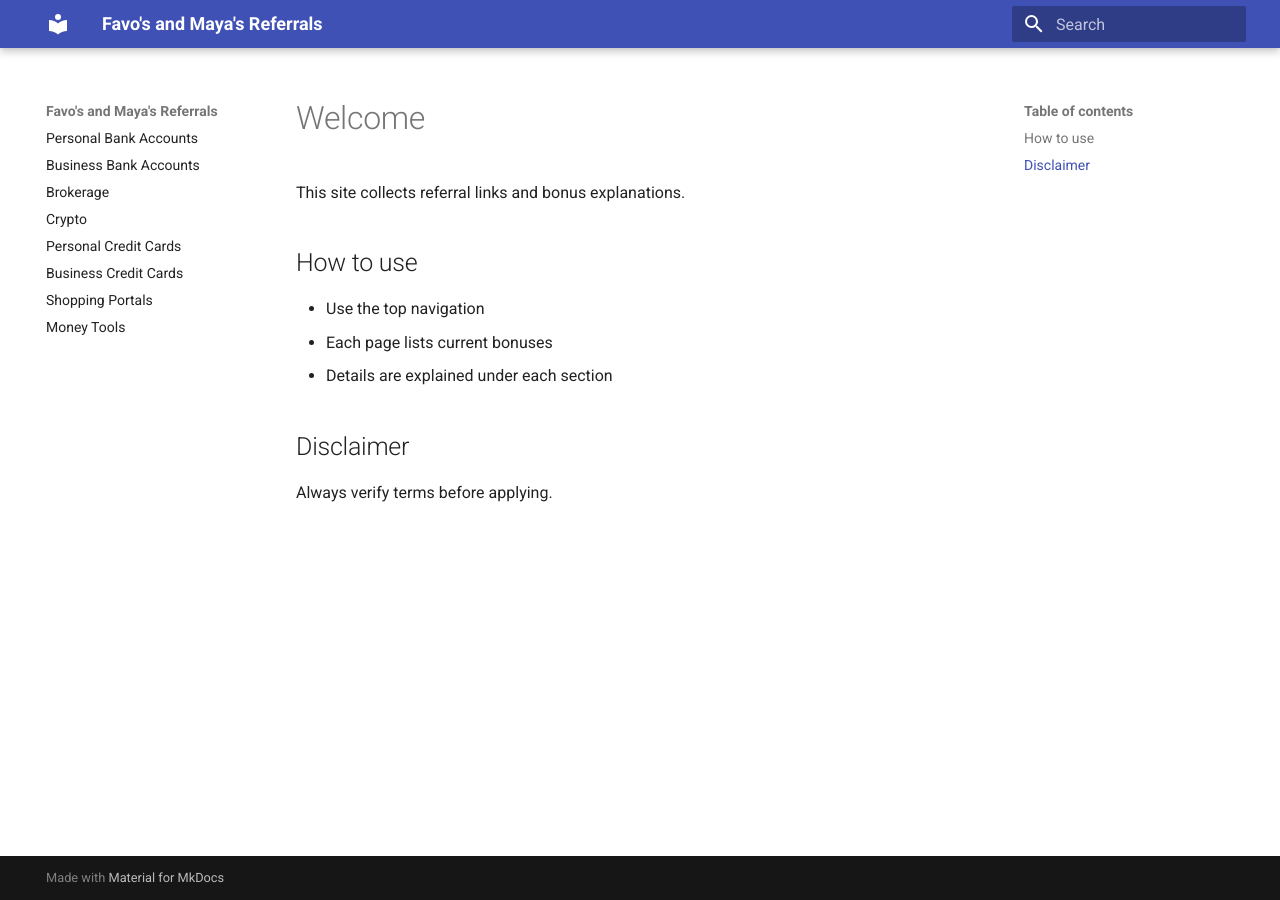
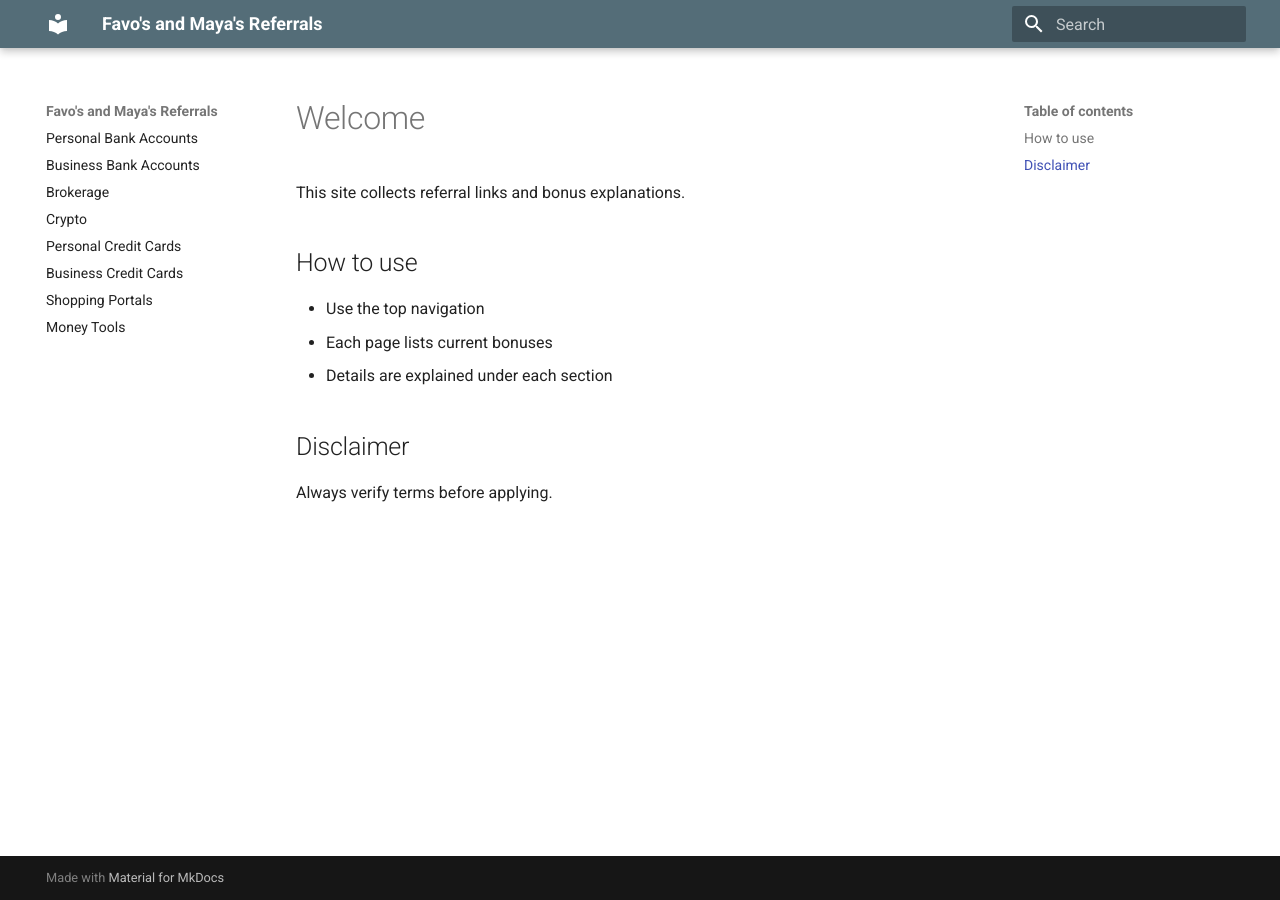
Before and after one commit to whispersofzephyr/favolinkhub-site, an MkDocs documentation site: the page built from docs/index.md, in a window 1280 px wide. Built offline with MkDocs 1.6.1 and Material for MkDocs 9.7.7, drawn with Linux system fonts in a browser that asks for light colours.

Commit message:
Add color palette configuration to mkdocs.yml

```diff
--- a/mkdocs.yml
+++ b/mkdocs.yml
@@ -2,6 +2,10 @@ site_name: Favo's and Maya's Referrals
 
 theme:
   name: material
+  palette:
+    - scheme: default
+      primary: blue grey
+      accent: amber
 
 nav:
   - Personal Bank Accounts: personal-bank.md
```
